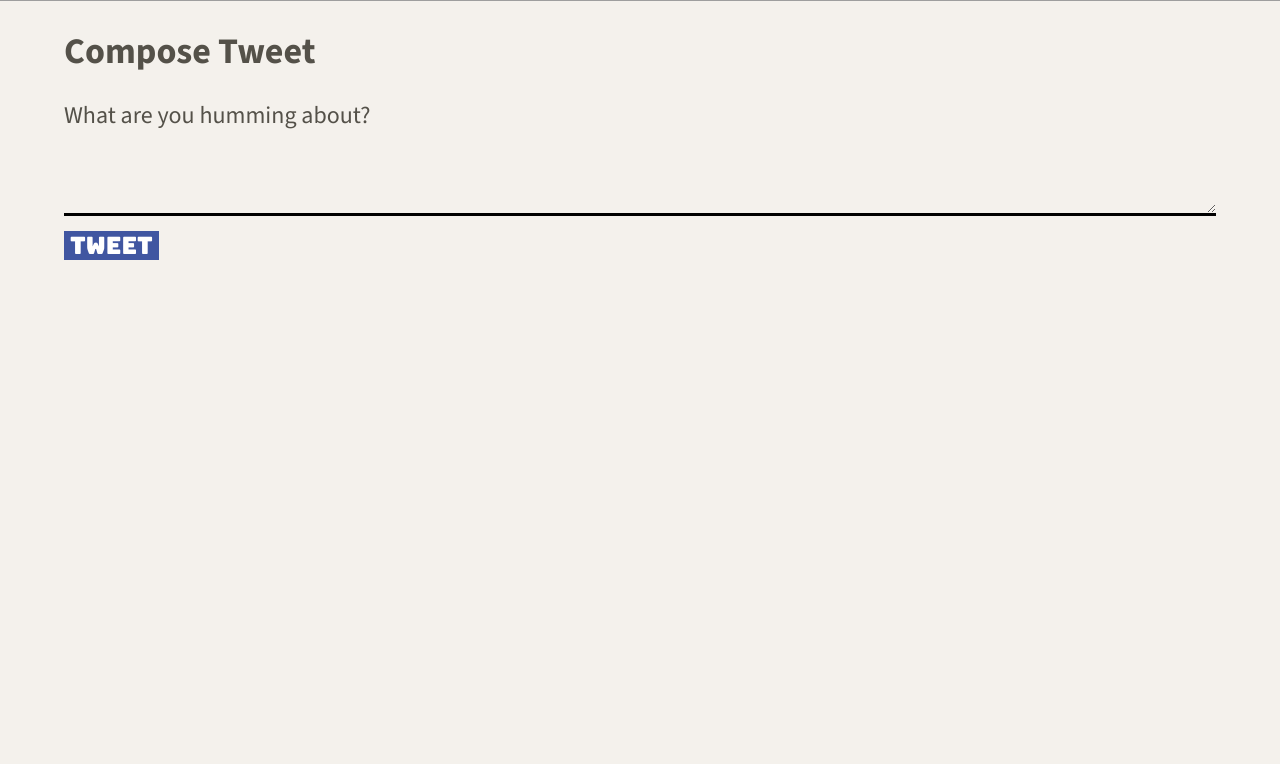
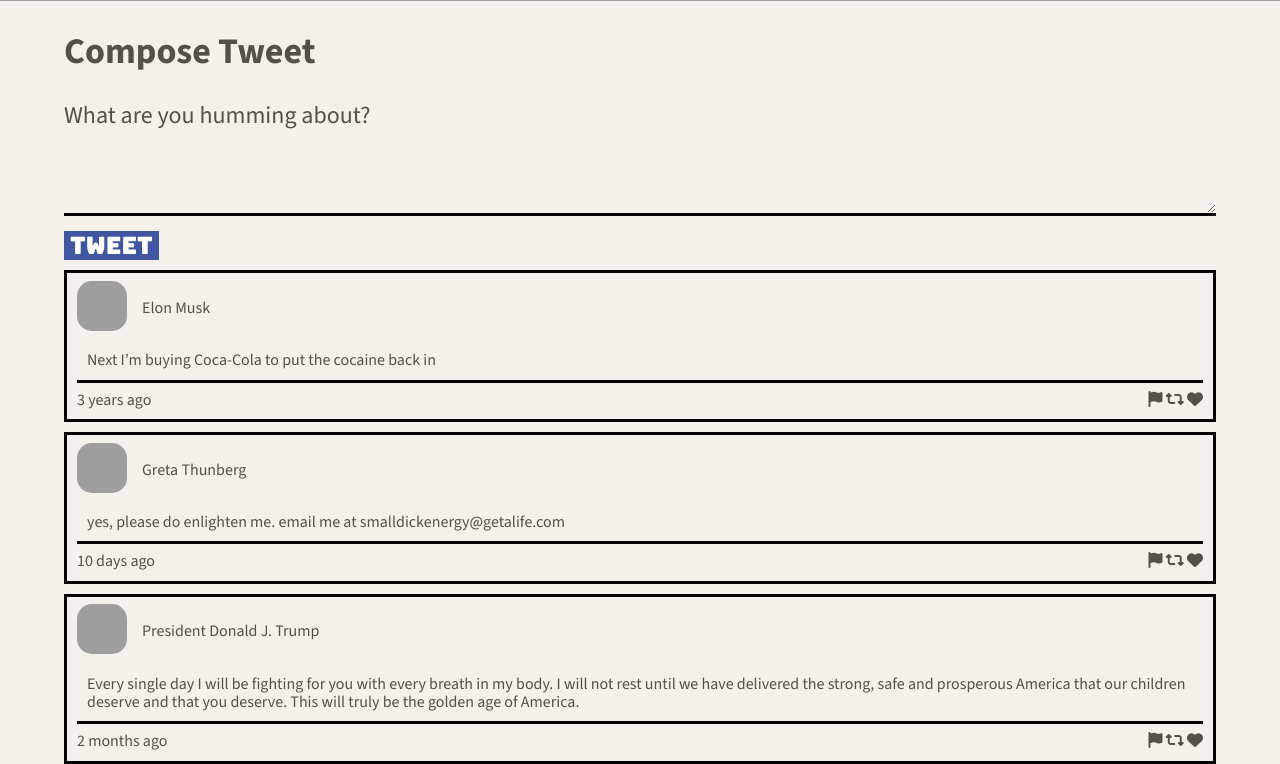
Before and after one commit to Delnir1908/Tweeter, a plain HTML site: page public/index.html in a window 1280 px wide. Shown: the part 519-1283 px from the top of the page. Before the commit the page ends 800 px from the top, so only its background shows below. Drawn offline with nearby package versions, Linux system fonts and the light colour scheme; grey boxes are pictures that could not be loaded.

Commit message:
add tweet section and css

```diff
--- a/public/index.html
+++ b/public/index.html
@@ -17,9 +17,11 @@
     <link rel="stylesheet" href="/styles/nav.css" type="text/css" />
     <link rel="stylesheet" href="/styles/header.css" type="text/css" />
     <link rel="stylesheet" href="/styles/new-tweet.css" type="text/css" />
+    <link rel="stylesheet" href="/styles/tweet.css" type="text/css" />
 
     <!-- External JS -->
     <script src="https://ajax.googleapis.com/ajax/libs/jquery/3.4.1/jquery.min.js"></script>
+    <script src="/scripts/composer-char-counter.js"></script>
 
     <!-- App JS -->
     <script type="text/javascript" src="/scripts/client.js"></script>
@@ -60,12 +62,55 @@
           <textarea name="text" id="tweet-text"></textarea>
           <div class="tweet-form-footer">
             <button type="submit">Tweet</button>
-            <output name="counter" class="counter" for="tweet-text">
-              <script src="/scripts/composer-char-counter.js"></script>
-            </output>
+            <output name="counter" class="counter" for="tweet-text"></output>
           </div>
         </form>
       </section>
+      <article class="tweet">
+        <header>
+          <div><img src="https://pyxis.nymag.com/v1/imgs/5b5/b31/c24e06ba9a740ede406bc4b16d5b2d66e4-musk-.rsquare.w400.jpg"></img></div>
+          <div>Elon Musk</div>
+        </header>
+        <p>Next I’m buying Coca-Cola to put the cocaine back in</p>
+        <footer>
+          <div>3 years ago</div>
+          <div calss="icon">
+            <i class="fa-solid fa-flag"></i>
+            <i class="fa-solid fa-retweet"></i>
+            <i class="fa-solid fa-heart"></i>
+          </div>
+        </footer>
+      </article>
+      <article class="tweet">
+        <header>
+          <div><img src="https://savejersey.com/wp-content/uploads/2019/09/angry-greta-climate-activist.png"></img></div>
+          <div>Greta Thunberg</div>
+        </header>
+        <p>yes, please do enlighten me. email me at smalldickenergy@getalife.com</p>
+        <footer>
+          <div>10 days ago</div>
+          <div calss="icon">
+            <i class="fa-solid fa-flag"></i>
+            <i class="fa-solid fa-retweet"></i>
+            <i class="fa-solid fa-heart"></i>
+          </div>
+        </footer>
+      </article>
+      <article class="tweet">
+        <header>
+          <div><img src="https://static-assets-1.truthsocial.com/tmtg:prime-ts-assets/accounts/avatars/107/780/257/626/128/497/original/454286ac07a6f6e6.jpeg"></img></div>
+          <div>President Donald J. Trump</div>
+        </header>
+        <p>Every single day I will be fighting for you with every breath in my body. I will not rest until we have delivered the strong, safe and prosperous America that our children deserve and that you deserve. This will truly be the golden age of America.</p>
+        <footer>
+          <div>2 months ago</div>
+          <div calss="icon">
+            <i class="fa-solid fa-flag"></i>
+            <i class="fa-solid fa-retweet"></i>
+            <i class="fa-solid fa-heart"></i>
+          </div>
+        </footer>
+      </article>
     </main>
   </body>
 </html>
--- /dev/null
+++ b/public/styles/tweet.css
@@ -0,0 +1,48 @@
+
+article.tweet {
+  margin-top: 10px;
+  font-size: medium;
+  border: 3px solid black;
+  padding: 10px;
+}
+
+article.tweet:hover{
+  box-shadow: 5px 5px #C5B8D5
+}
+
+
+article.tweet header {
+  display: flex;
+  flex-direction: row;
+  justify-content: flex-start;
+  height: 50px;
+  background-image: none;
+  background-color: inherit;
+}
+
+article.tweet img {
+  width: 50px;
+  height: 50px;
+  border-radius: 30%;
+  margin-right: 15px;
+}
+
+article.tweet p {
+  width: 100%;
+  box-sizing: border-box;
+  margin: 8px 0;
+  background-color: inherit;
+  border: none;
+  border-bottom: 3px solid black;
+  padding: 10px;
+}
+
+article.tweet footer {
+  display: flex;
+  flex-direction: row;
+  justify-content: space-between;
+}
+
+article.tweet i:hover {
+  color:gold;
+}
```
